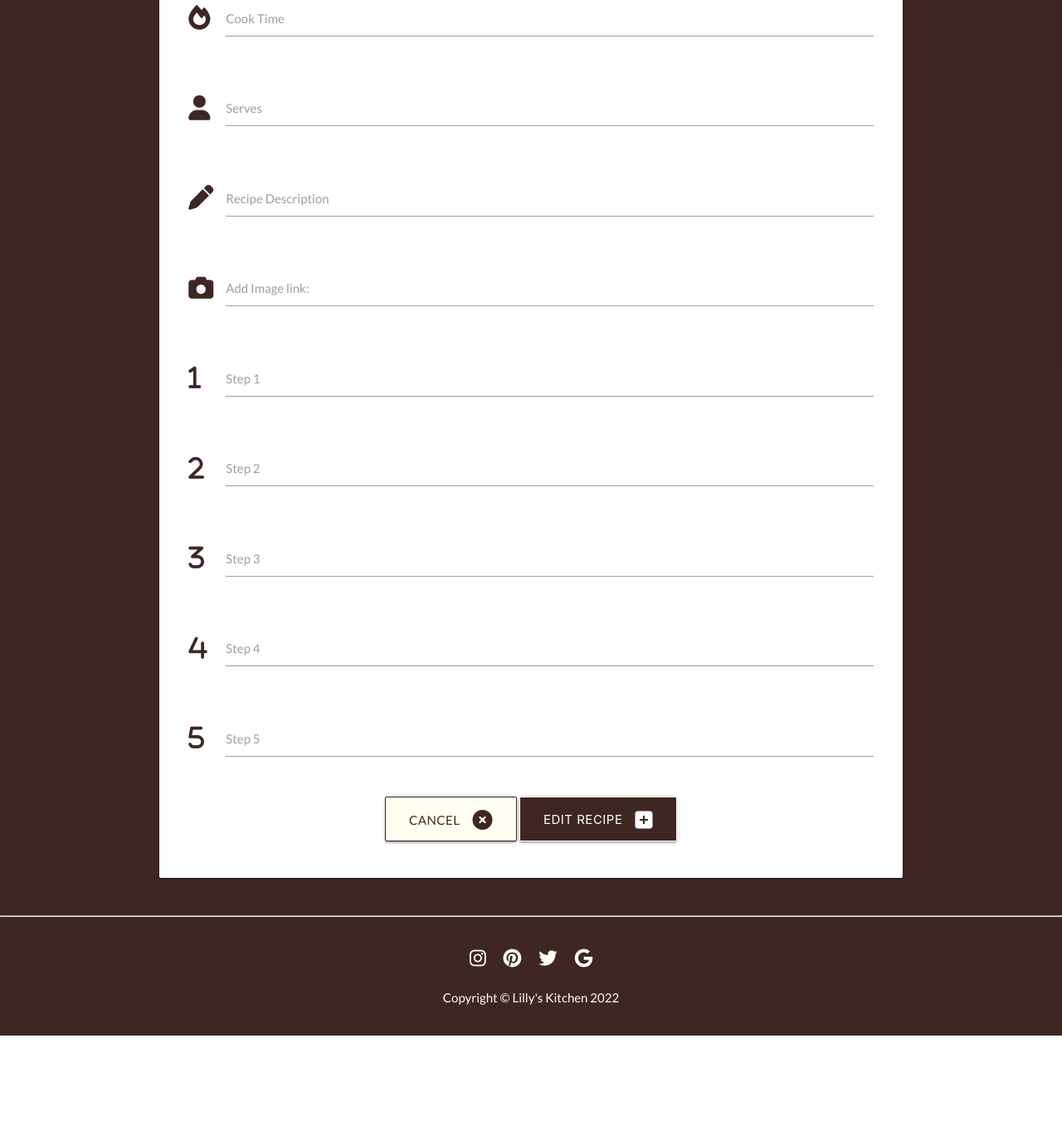
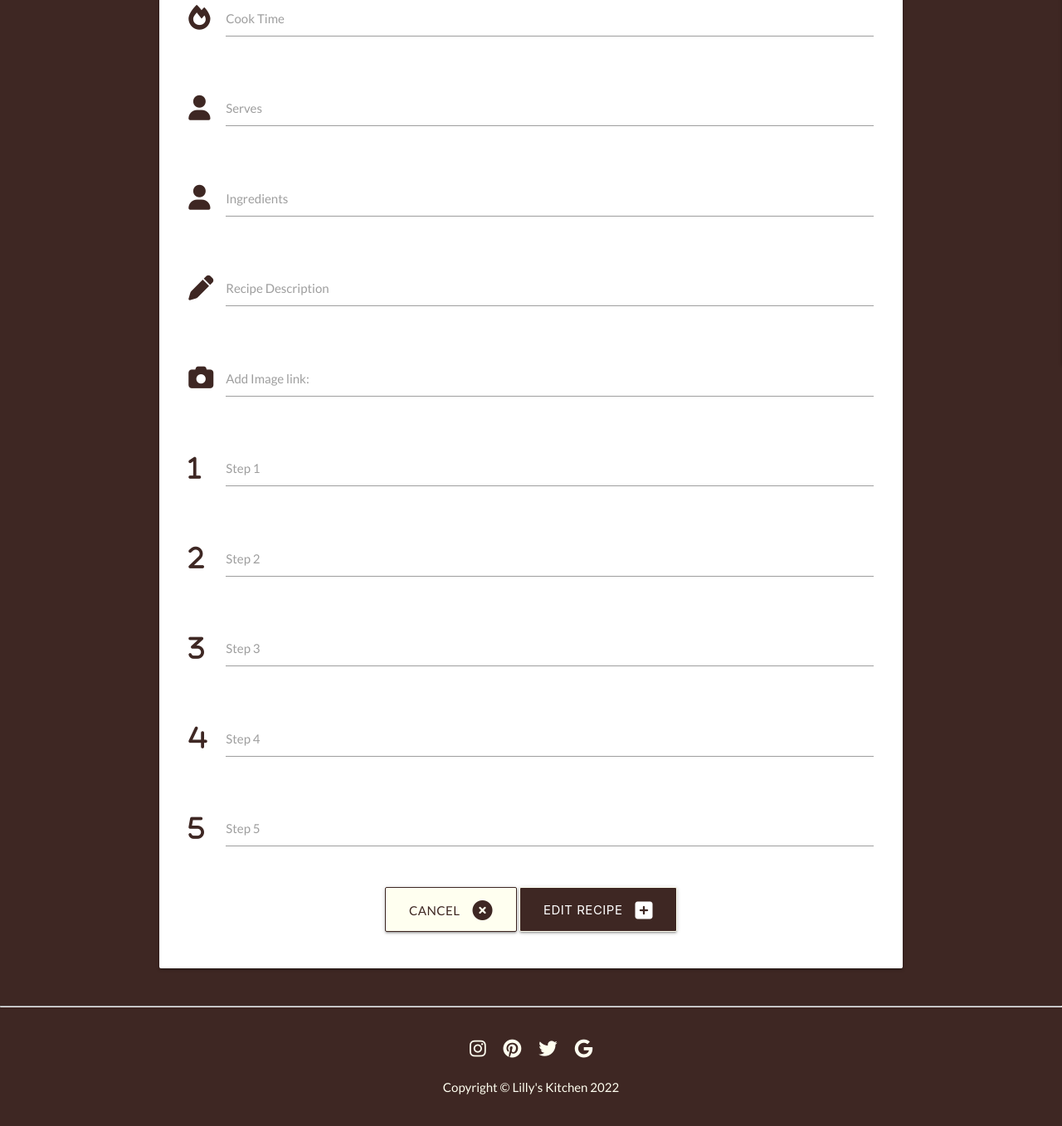
Before and after one commit to Code-Institute-Submissions/malikdobbs-lillys_kitchen_AprResub, a Flask app: template templates/edit_recipe.html in a window 1280 px wide. Shown: the part 421-1778 px from the top of the page at 83% size. Before the commit the page ends 1669 px from the top, so only its background shows below. Run offline with Flask 2, Linux system fonts and the light colour scheme; the template is opened without the code that fills it, so the values that code supplies are empty; some libraries are stand-ins or nearby versions.

Commit message:
Ingredients section added to recipes and db

```diff
--- a/app.py
+++ b/app.py
@@ -133,6 +133,7 @@ def add_recipe():
             "prep_time": request.form.get("prep_time"),
             "cook_time": request.form.get("cook_time"),
             "serves": request.form.get("serves"),
+            "ingredients": request.form.get("ingredients"),
             "recipe_description": request.form.get("recipe_description"),
             "image": request.form.get("image"),
             "method_1": request.form.get("method_1"),
@@ -160,6 +161,7 @@ def edit_recipe(recipe_id):
             "prep_time": request.form.get("prep_time"),
             "cook_time": request.form.get("cook_time"),
             "serves": request.form.get("serves"),
+            "ingredients": request.form.get("ingredients"),
             "recipe_description": request.form.get("recipe_description"),
             "image": request.form.get("image"),
             "method_1": request.form.get("method_1"),
--- a/templates/edit_recipe.html
+++ b/templates/edit_recipe.html
@@ -10,7 +10,7 @@
             <div class="row">
                 <div class="input-field col s12">
                     <i class="fa-solid fa-utensils prefix brown-text text-darken-4"></i>
-                    <input id="recipe_name"name="recipe_name" minlength="5" maxlength="50"
+                    <input id="recipe_name"name="recipe_name" minlength="5" maxlength="150"
                         value="{{ recipe.recipe_name }}" type="text" class="validate" required>
                     <label for="recipe_name">Recipe Name</label>
                 </div>
@@ -48,12 +48,23 @@
                     <label for="serves">Serves</label>
                 </div>
             </div>
+            <!-- Ingredients -->
+            <div class="row">
+                <div class="input-field col s12">
+                    <i class="fa-solid fa-user prefix brown-text text-darken-4"></i>
+                    <textarea id="ingredients" name="ingredients" minlength="5"
+                        maxlength="500" class="materialize-textarea" required>
+                        {{- recipe.ingredients -}}
+                    </textarea>
+                    <label for="ingredients">Ingredients</label>
+                </div>
+            </div>
             <!-- Recipe Description -->
             <div class="row">
                 <div class="input-field col s12">
                     <i class="fa-solid fa-pen prefix brown-text text-darken-4"></i>
                     <textarea id="recipe_description" name="recipe_description" minlength="5"
-                        maxlength="200" class="materialize-textarea" required>
+                        maxlength="300" class="materialize-textarea" required>
                         {{- recipe.recipe_description -}}
                     </textarea>
                     <label for="recipe_description">Recipe Description</label>
@@ -64,7 +75,7 @@
                 <div class="input-field col s12">
                     <i class="fa-solid fa-camera prefix brown-text text-darken-4"></i>
                     <textarea id="image" name="image" minlength="5"
-                        maxlength="150" class="materialize-textarea" required>
+                        maxlength="500" class="materialize-textarea" required>
                         {{- recipe.image -}}
                     </textarea>
                     <label for="image">Add Image link:</label>
--- a/templates/get_recipes.html
+++ b/templates/get_recipes.html
@@ -33,6 +33,7 @@
 						<p><b>Preparation Time : </b> {{ recipe.prep_time }} </p>
 						<p><b>Cooking Time : </b> {{ recipe.cook_time }} </p>
 						<p><b>Serves : </b> {{ recipe.serves }} </p>
+						<p><b>Ingredients : </b> {{ recipe.ingredients }} </p>
 						<p><b>Description : </b> {{ recipe.recipe_description }} </p>
 						<p><b>Step 1 : </b> {{ recipe.method_1 }} </p>
 						<p><b>Step 2 : </b> {{ recipe.method_2 }} </p>
@@ -64,6 +65,7 @@
 						<p><b>Preparation Time : </b> {{ recipe.prep_time }} </p>
 						<p><b>Cooking Time : </b> {{ recipe.cook_time }} </p>
 						<p><b>Serves :</b> {{ recipe.serves }} </p>
+						<p><b>Ingredients : </b> {{ recipe.ingredients }} </p>
 						<p><b>Description : </b> {{ recipe.recipe_description }} </p>
 						<p><b>Step 1 : </b> {{ recipe.method_1 }} </p>
 						<p><b>Step 2 : </b> {{ recipe.method_2 }} </p>
```
Also changed, not shown: templates/add_recipe.html (+11 -0 lines).
